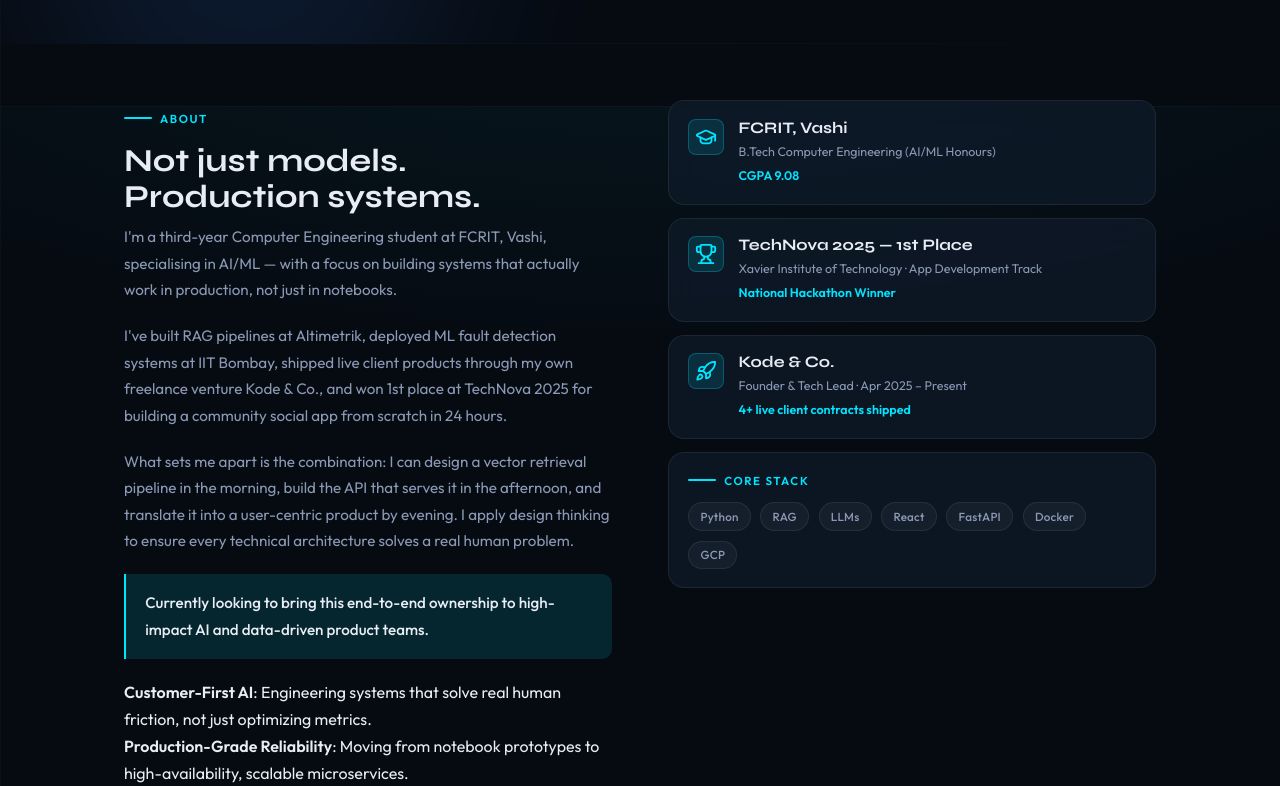
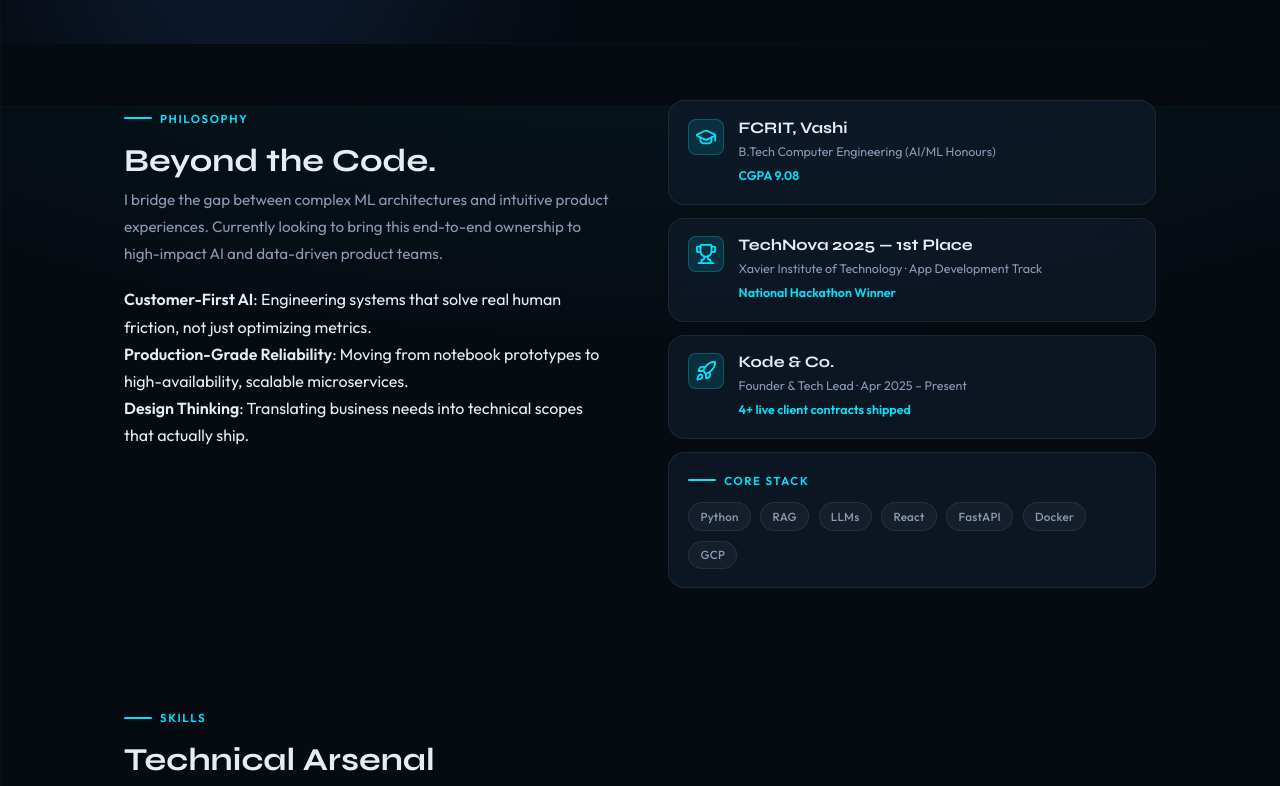
Before and after one commit to maanvi21/Portfolioo, a React (Vite) app: page / in a window 1280 px wide. Shown: the part 694-1480 px from the top of the page. Built offline with nearby package versions, Linux system fonts and the light colour scheme.

Commit message:
first commit

```diff
--- a/src/components/About.jsx
+++ b/src/components/About.jsx
@@ -9,25 +9,12 @@ const About = () => {
 
         {/* Left — bio text */}
         <div className="about-text">
-          <div className="section-label">About</div>
-          <h2 className="section-title">Not just models.<br />Production systems.</h2>
+          <div className="section-label">Philosophy</div>
+          <h2 className="section-title">Beyond the Code.</h2>
 
           <div className="about-paragraphs">
             <p>
-              I'm a third-year Computer Engineering student at FCRIT, Vashi, specialising in AI/ML —
-              with a focus on building systems that actually work in production, not just in notebooks.
-            </p>
-            <p>
-              I've built RAG pipelines at Altimetrik, deployed ML fault detection systems at IIT Bombay,
-              shipped live client products through my own freelance venture Kode & Co., and won 1st place
-              at TechNova 2025 for building a community social app from scratch in 24 hours.
-            </p>
-            <p>
-              What sets me apart is the combination: I can design a vector retrieval pipeline in the morning,
-              build the API that serves it in the afternoon, and translate it into a user-centric product by evening.
-              I apply design thinking to ensure every technical architecture solves a real human problem.
-            </p>
-            <p className="about-highlight">
+              I bridge the gap between complex ML architectures and intuitive product experiences.
               Currently looking to bring this end-to-end ownership to high-impact AI and data-driven product teams.
             </p>
 
@@ -42,7 +29,7 @@ const About = () => {
               </div>
               <div className="principle">
                 <span className="principle-dot" />
-                <span><strong>Design Thinking</strong>: Bridging the gap between complex ML architectures and intuitive product experiences.</span>
+                <span><strong>Design Thinking</strong>: Translating business needs into technical scopes that actually ship.</span>
               </div>
             </div>
           </div>
```
